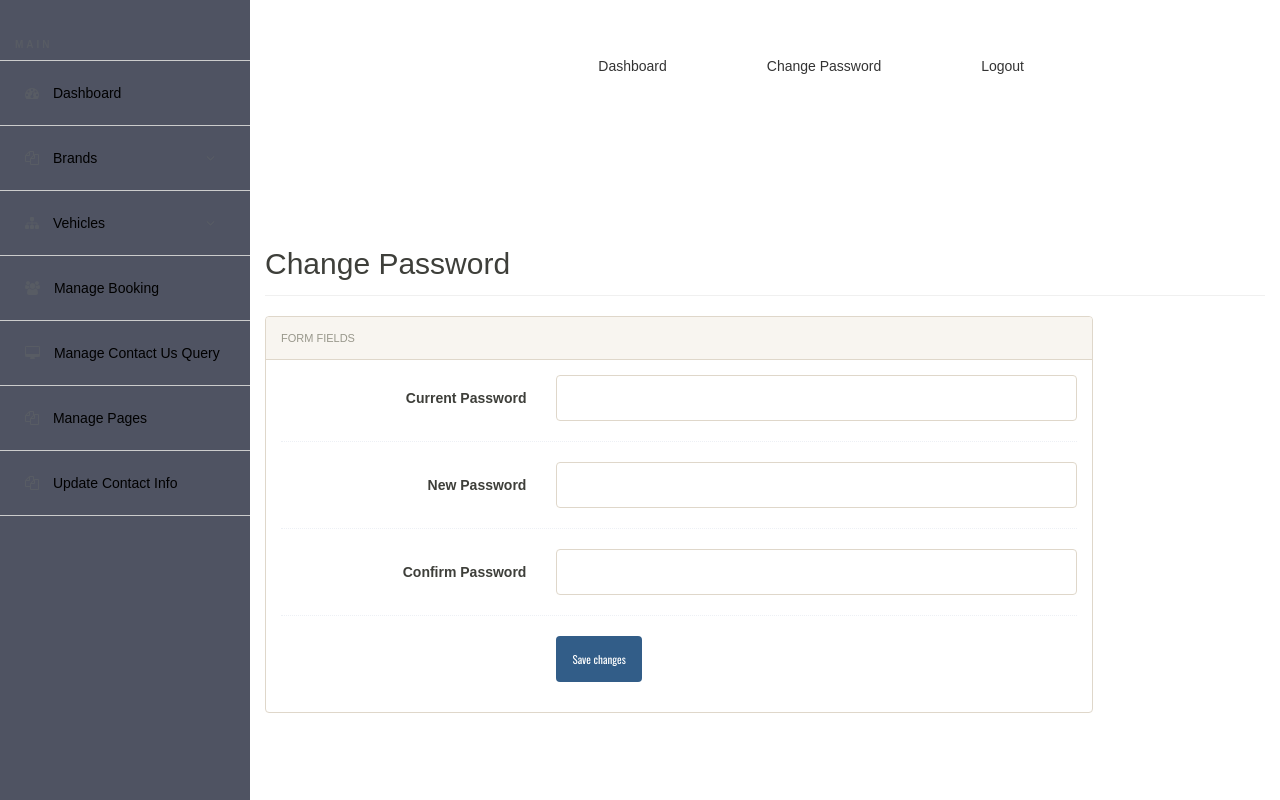
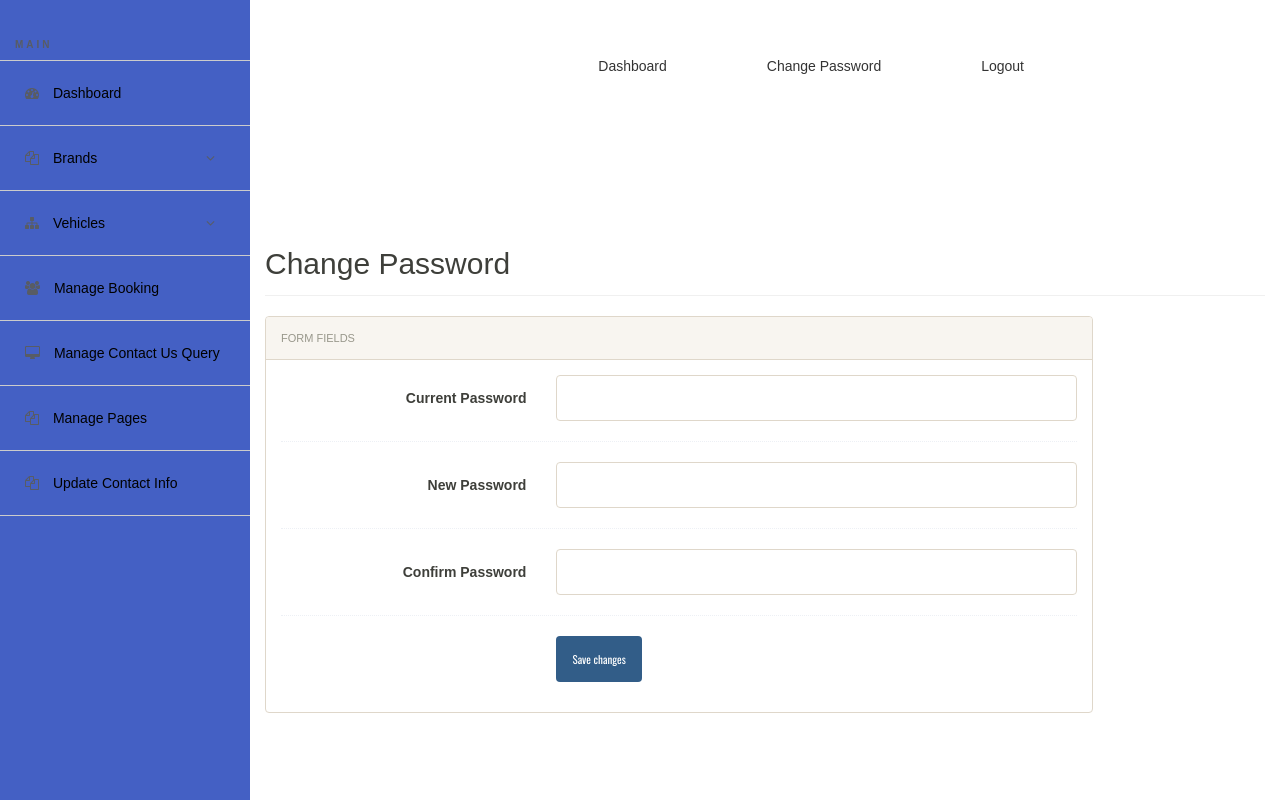
Before and after one commit to Subha-06/CPSC471Project, a PHP site: page /admin/change-password.php in a window 1280 px wide. Run offline with PHP 8.4, Linux system fonts and the light colour scheme; a user stored in the database is signed in; data that the repository does not hold is empty.

Commit message:
left bar chnages

```diff
--- a/admin/includes/leftbar.php
+++ b/admin/includes/leftbar.php
@@ -18,7 +18,7 @@
         }
 
         .ts-sidebar {
-            background-color: #4f5362;
+            background-color: #4460c4;
             color: #000;
             height: 100%;
             width: 250px;
```
Also changed, not shown: 1 other file.
